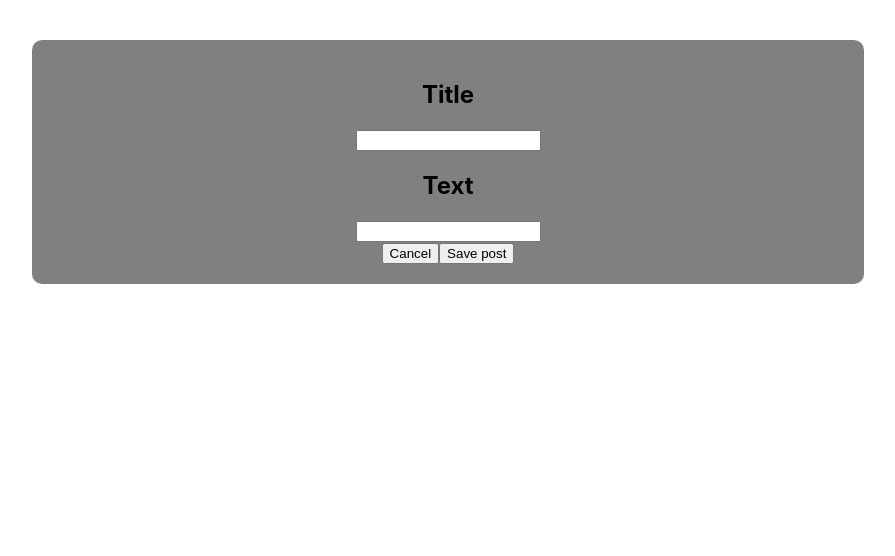
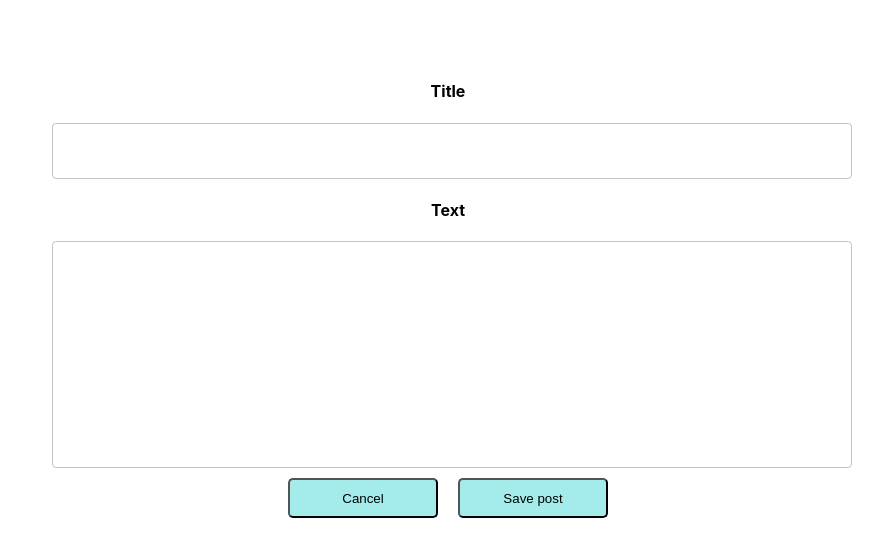
Before and after one commit to VilleTynys-Official/BlogApp, a React (Create React App) app in the folder src/frontend/: page /#/editview in a window 1280 px wide. Shown: the top 556 px of the page, without its empty margins (192-1087 px from the left). Built offline with nearby package versions, Linux system fonts and the light colour scheme; no server answers.

Commit message:
Fix styling

```diff
--- a/src/frontend/src/App.css
+++ b/src/frontend/src/App.css
@@ -1,6 +1,6 @@
 .App {
   text-align: center;
-  background-color:grey;
+  background-color:rgb(255, 255, 255);
   padding: 20px;
   margin: 40px;
   border-radius: 10px;
@@ -45,22 +45,31 @@
 
 .editview-container {
 }
-/*
-.mainview-container {
-
-  width: 200px;
-  display: flex;
-  align-content: center;
-  flex-direction: column;
-
-} */
 
 .item-container {
-  border-radius: 10px;
-  background-color: aquamarine;
+  border-radius: 0px;
+  border-style: solid;
+  border-width: 1px;
+  margin: 10px;
 
 }
 
-/* .item-information-container{
-  justify-self: flex-start ;
-} */
+.add-button {
+  background-color: rgb(164, 236, 236);
+  margin: 10px;
+  border-radius: 5px;
+  height: 40px;
+  width: 150px;
+}
+
+.item-button {
+  background-color:  rgb(164, 236, 236);
+  margin: 10px;
+  border-radius: 5px;
+  height: 25px;
+  width: 80px;
+}
+
+.left-margin {
+  margin-left: 30px;
+}
--- a/src/frontend/src/components/BlogPostItem.js
+++ b/src/frontend/src/components/BlogPostItem.js
@@ -3,6 +3,7 @@ import {NavLink} from 'react-router-dom';
 import axios from 'axios';
 import BlogPostContext from '../context/BlogPostContext';
 import CurrentPostContext from '../context/CurrentPostContext';
+import '../App.css';
 
 function BlogPostItem({blogPost}) {
     const {blogPosts, setBlogPosts} = useContext(BlogPostContext)
@@ -26,9 +27,12 @@ function BlogPostItem({blogPost}) {
                 <p>{blogPost.timeCreated}</p>
             </div>
             <NavLink to="/editview">
-                <button onClick={() =>setCurrentPost(blogPost)}>View</button>
+                <button
+                    className="item-button"
+                    onClick={() =>setCurrentPost(blogPost)}>View</button>
             </NavLink>
-                <button onClick={deleteBlogPost}>Delete</button>
+                <button className="item-button"
+                    onClick={deleteBlogPost}>Delete</button>
         </div>
     )
 }
--- a/src/frontend/src/components/views/EditView.js
+++ b/src/frontend/src/components/views/EditView.js
@@ -4,12 +4,22 @@ import CurrentPostContext from '../../context/CurrentPostContext';
 import {NavLink} from 'react-router-dom';
 import { useHistory } from "react-router-dom";
 import axios from 'axios';
+import { makeStyles } from '@material-ui/core/styles';
+import TextField from '@material-ui/core/TextField';
 import '../../App.css';
+
+// styling for material ui component used in TextFields
+const useStyles = makeStyles(()=> ({
+  textbox: {
+      width: '800px',
+  }
+}));
 
 
 //  Collects user input into newBlogPost and sends it to backend when user clicks Save Post.
 
 const EditView = () => {
+  const classes = useStyles();
   const history = useHistory();
   const {blogPosts, setBlogPosts} = useContext(BlogPostContext)
   const {currentPost, setCurrentPost} = useContext(CurrentPostContext)
@@ -27,9 +37,6 @@ const EditView = () => {
     if(currentPost !== null) {
       setNewBlogPost({...newBlogPost, blogText:currentPost.blogText, blogTitle:currentPost.blogTitle, id:currentPost.id})
     }}, [])
-
-  console.log('new post is ', newBlogPost);
-
 
   const onChange = event => setNewBlogPost(
       {...newBlogPost,
@@ -57,7 +64,7 @@ const EditView = () => {
 
 
 
-    // if current is empty send the newBlogPost to backend
+    // if current is empty, send the newBlogPost to backend
     // else send an update request
     const onSubmit = event => {
         event.preventDefault();
@@ -87,17 +94,28 @@ const EditView = () => {
 
   return (
     <div className='editview-container'>
-        <form onSubmit={onSubmit}>
-            <h2>Title</h2>
-            <input
-                type='text'
+        <form
+          noValidate autoComplete="off"
+          onSubmit={onSubmit}>
+            <h4>Title</h4>
+            <TextField
+                className={classes.textbox}
+                id="filled-multiline-static"
+                multiline
+                variant="outlined"
+                rows={1}
                 name='blogTitle'
                 value={blogTitle}
                 onChange={onChange}
             />
             <br></br>
-            <h2>Text</h2>
-            <input
+            <h4>Text</h4>
+            <TextField
+                className={classes.textbox}
+                id="filled-multiline-static"
+                multiline
+                variant="outlined"
+                rows={10}
                 type='text'
                 name='blogText'
                 value={blogText}
@@ -105,12 +123,12 @@ const EditView = () => {
             />
             <br></br>
             <NavLink to="/">
-                <button onClick={() => setCurrentPost(null)} className='form-button'>Cancel</button>
+                <button onClick={() => setCurrentPost(null)} className='add-button'>Cancel</button>
             </NavLink>
             <input
                 type='submit'
                 value='Save post'
-                className='form-button'>
+                className='add-button'>
             </input>
 
         </form>
--- a/src/frontend/src/components/views/MainView.js
+++ b/src/frontend/src/components/views/MainView.js
@@ -3,13 +3,14 @@ import BlogPostContext from '../../context/BlogPostContext';
 import {NavLink} from 'react-router-dom';
 import BlogPostItem from '../BlogPostItem';
 import axios from 'axios';
+import '../../App.css';
 
 
 import CurrentPostContext from '../../context/CurrentPostContext';
 
 const MainView = () => {
   const {blogPosts, setBlogPosts} = useContext(BlogPostContext)
-  const {currentPost, setCurrentPost} = useContext(CurrentPostContext)
+  const {currentPost} = useContext(CurrentPostContext)
 
   const getBlogPosts = async () => {
     try {
@@ -39,7 +40,9 @@ const MainView = () => {
     <h1>Main view</h1>
       <div className='mainview-container'>
         <NavLink to={'/editview'}>
-          <button>Add blog</button>
+          <button
+            className='add-button'
+          >Add new post</button>
         </NavLink>
 
           {blogPosts !==undefined ?
```
